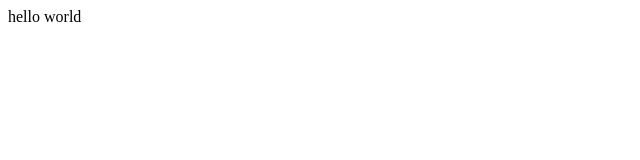
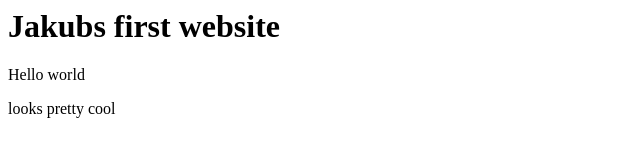
Before and after one commit to jakem91/sample_website1, a plain HTML site: page index.html in a window 1280 px wide. Shown: the whole page, without its empty margins (0-640 px from the left). Drawn offline with Linux system fonts and the light colour scheme.

Commit message:
header, paragraph, footer

```diff
--- a/index.html
+++ b/index.html
@@ -1 +1,3 @@
-<p> hello world </p>
+<h1>Jakubs first website</h1>
+<p>Hello world</p>
+<footer>looks pretty cool</footer>
```
